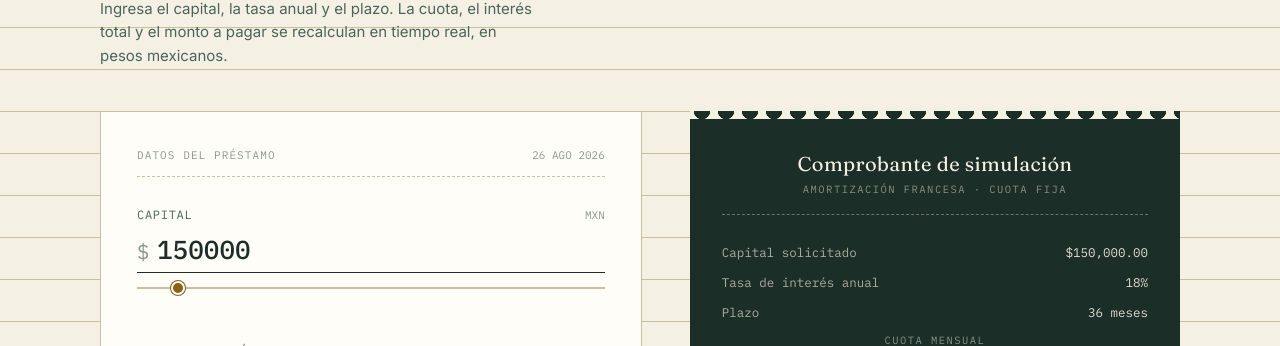
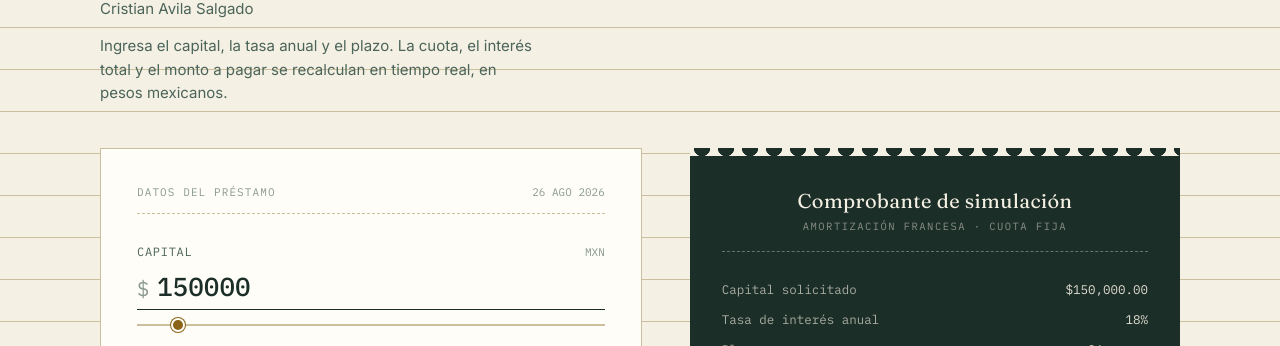
Before and after one commit to cristianavilasal/Prueba1, a plain HTML site: page index.html in a window 1280 px wide. Shown: the part 219-565 px from the top of the page. Drawn offline with Linux system fonts and the light colour scheme.

Commit message:
Agregue mi nombre completo

```diff
--- a/index.html
+++ b/index.html
@@ -311,6 +311,7 @@
   <header>
     <div class="eyebrow">Sistema francés de amortización</div>
     <h1>Calcula tu cuota <em>mensual</em> al instante</h1>
+    <p>Cristian Avila Salgado</p>
     <p>Ingresa el capital, la tasa anual y el plazo. La cuota, el interés total y el monto a pagar se recalculan en tiempo real, en pesos mexicanos.</p>
   </header>
 
```
